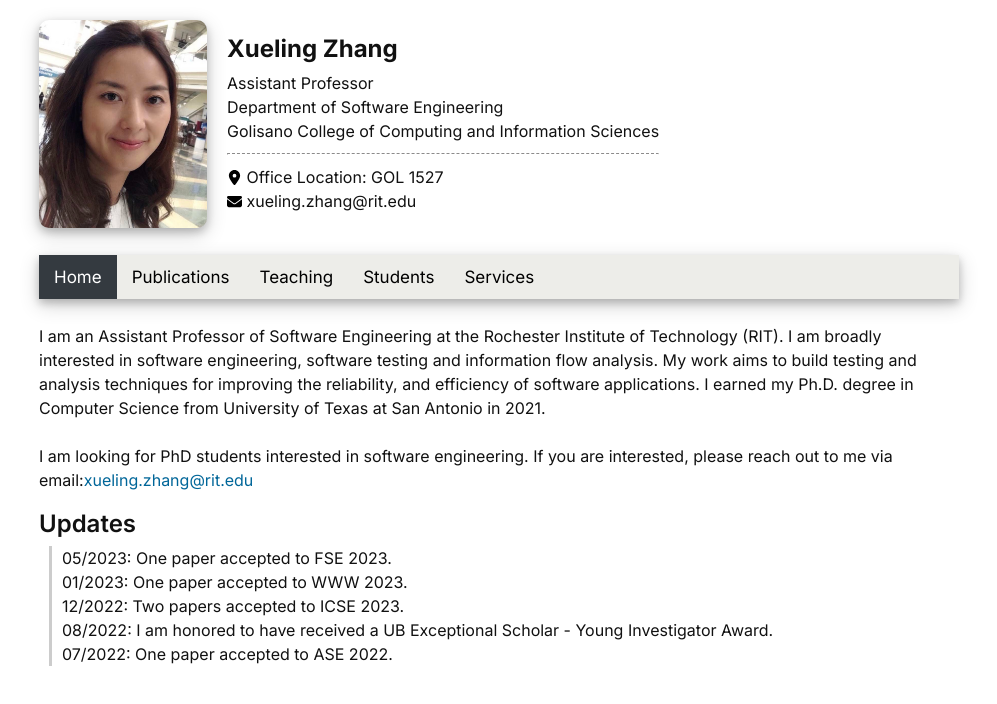
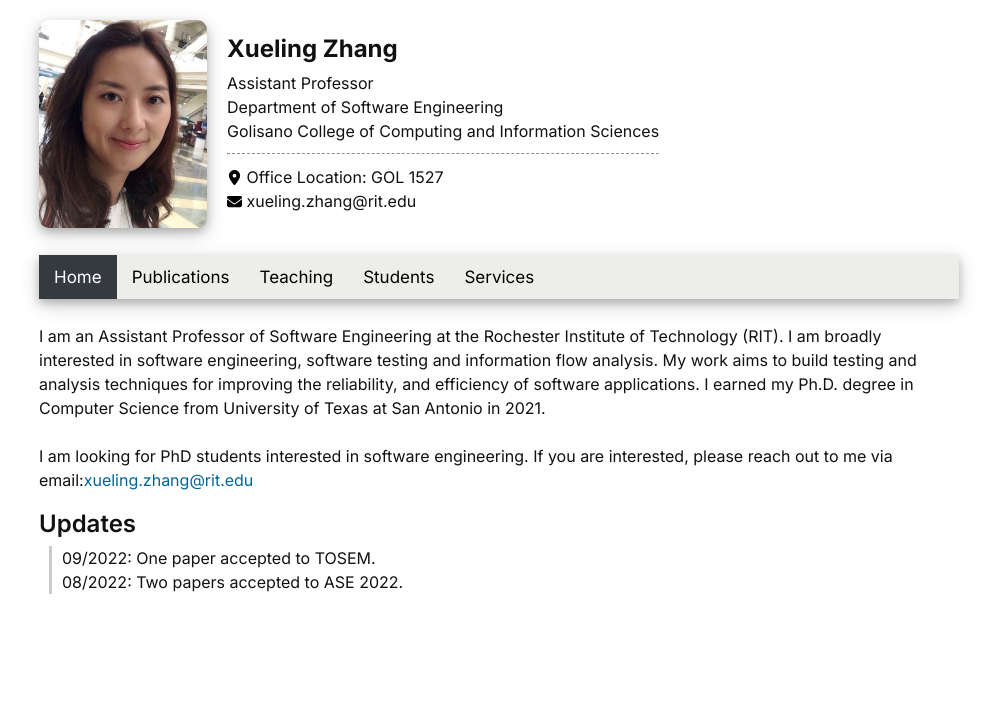
Before and after one commit to XuelingZ/XuelingZ.github.io, a Next.js app: page / in a window 1280 px wide. Shown: the top 704 px of the page, without its empty margins (141-1138 px from the left). Built offline with nearby package versions, Linux system fonts and the light colour scheme.

Commit message:
Added updates for Oct 18

```diff
--- a/src/components/home.js
+++ b/src/components/home.js
@@ -21,17 +21,9 @@ export default function Landing() {
   <h2>Updates</h2>
   <div className="notetext">
     <p className="homelist">
-      05/2023: One paper accepted to FSE 2023.
+      09/2022: One paper accepted to TOSEM.
       <br />
-      01/2023: One paper accepted to WWW 2023.
-      <br />
-      12/2022: Two papers accepted to ICSE 2023.
-      <br />
-      08/2022: <i className="fa fa-trophy" /> I am honored to have received a UB
-      Exceptional Scholar - Young Investigator Award.
-      <br />
-      07/2022: One paper accepted to ASE 2022.
-      <br />
+      08/2022: Two papers accepted to ASE 2022.
       {/*12/2021: <i class="fa fa-trophy"></i> My PhD student Alan Romano has won a UB CSE Best Graduate Research Award. Congratulations to Alan!<br/>
 			12/2021: One paper accepted to S&P 2022.<br/>
 			08/2021: One paper accepted to IMC 2021.<br/>
--- a/src/components/students.js
+++ b/src/components/students.js
@@ -25,6 +25,10 @@ export default function Students() {
 		<li>
 			<p class="stdp"><strong>Vigneshwaran Ravichandran</strong></p>
 		</li>
+		<li>
+			<p class="stdp"><strong>Parinay Karande</strong></p>
+		</li>
+
 		{/* <li>
 			<p class="stdp"><strong>Xiao Wu</strong></p>
 		</li> */}
@@ -32,22 +36,22 @@ export default function Students() {
   </div>
 </div>
 
-<h3>Current Undergraduate Students</h3>
+{/* <h3>Current Undergraduate Students</h3>
 <div class="stdcontainer">
 
   <div class="stdtext">
 	  <ul>
 
-		{/* <li>
+		<li>
 			<p class="stdp"><strong></strong></p>
 		</li>
 		<li>
 			<p class="stdp"><strong></strong></p>
-		</li> */}
+		</li>
 
 	  </ul>
   </div>
-</div>
+</div> */}
 
 
 {/* <h3>Current undergraduate students</h3>
```
